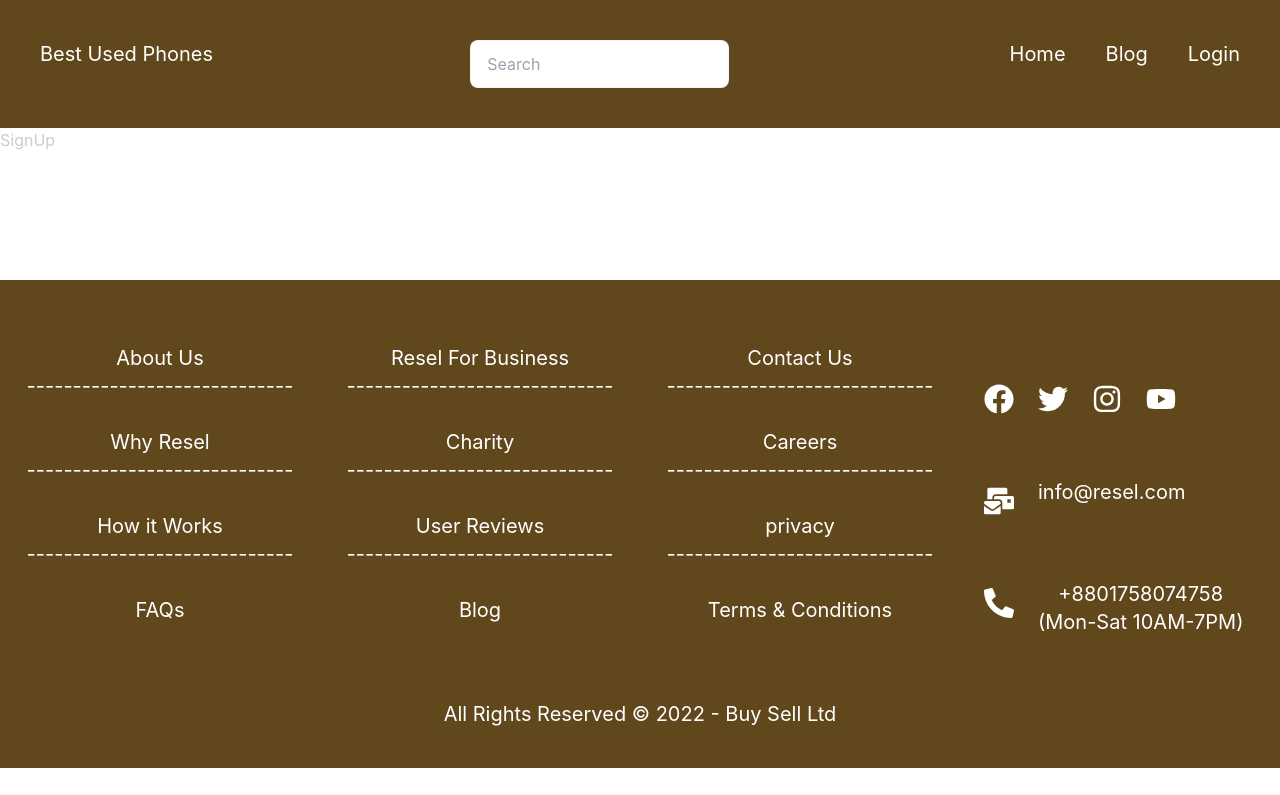
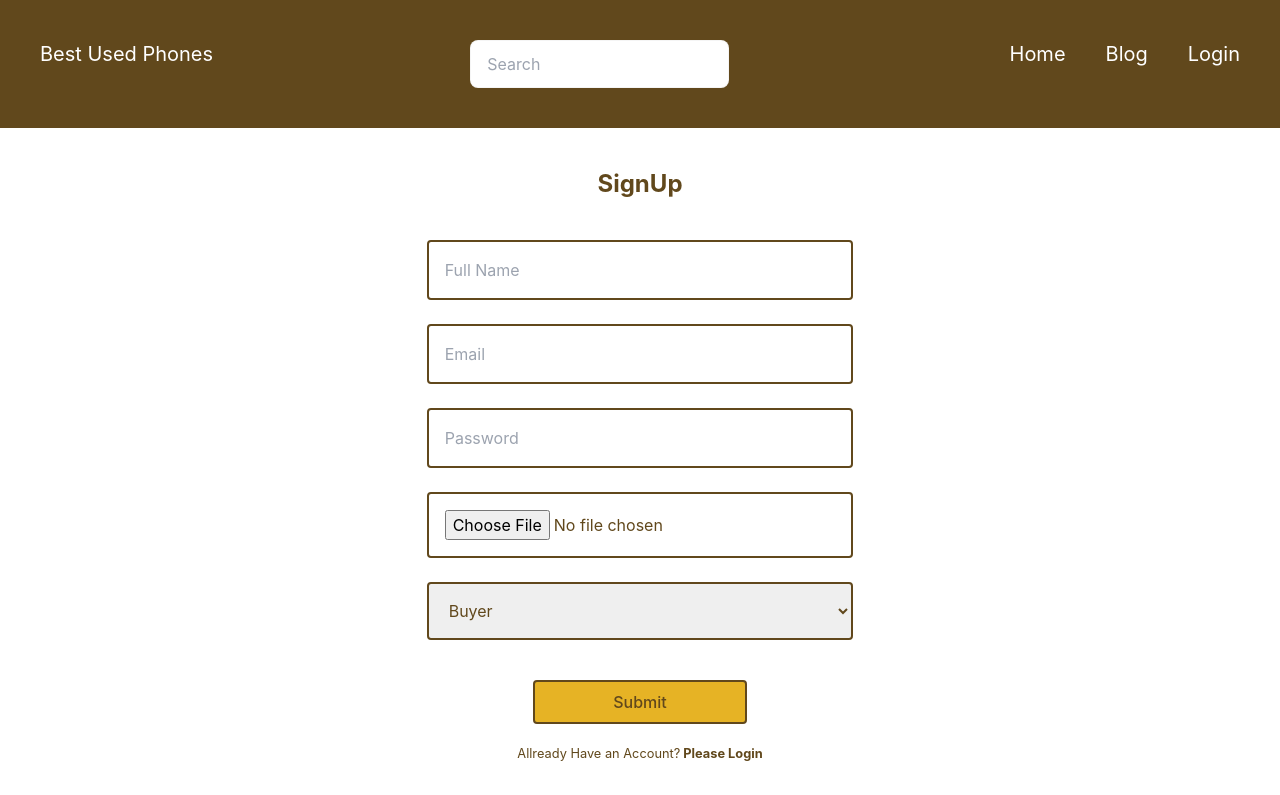
Before and after one commit to mdferdousalam/resel-used-products-client, a React (Create React App) app: page /signup in a window 1280 px wide. Shown: the top 795 px of the page. Built offline with nearby package versions, Linux system fonts and the light colour scheme; no server answers.

Commit message:
JWT fixed for signup and login

```diff
--- /dev/null
+++ b/src/hooks/useToken.js
@@ -0,0 +1,21 @@
+import { useEffect, useState } from "react";
+
+const useToken = email => {
+    const [token, setToken] = useState('');
+    useEffect(() => {
+        if (email) {
+            fetch(`https://b612-used-products-resale-server-side.vercel.app/jwt?email=${email}`)
+                .then(res => res.json())
+                .then(data => {
+
+                    if (data.accessToken) {
+                        localStorage.setItem('accessToken12', data.accessToken);
+                        setToken(data.accessToken);
+                    }
+                });
+        }
+    }, [email]);
+    return [token];
+}
+
+export default useToken;
--- a/src/pages/Login/Login.js
+++ b/src/pages/Login/Login.js
@@ -1,10 +1,12 @@
-import React, { useContext } from 'react';
+import React, { useContext, useState } from 'react';
 import UseTitle from '../../hooks/UseTitle';
 import { useForm } from "react-hook-form";
 import { Link, useLocation, useNavigate } from 'react-router-dom';
 import { FaGoogle } from "react-icons/fa";
 import { GoogleAuthProvider, sendPasswordResetEmail } from 'firebase/auth';
 import { AuthContext } from '../../context/Authprovider/AuthContext';
+
+import useToken from '../../hooks/useToken';
 
 const Login = () => {
     UseTitle('Login')
@@ -16,17 +18,26 @@
     const googleProvider = new GoogleAuthProvider();
 
     const { register, handleSubmit, formState: { errors } } = useForm();
-    const { providerLogin, userEmail, setuserEmail, setUser, signIn, auth } = useContext(AuthContext)
+    const { providerLogin, userEmail, setUserType, signIn, auth } = useContext(AuthContext)
 
+    const [loginUserEmail, setLoginUserEmail] = useState('');
+    const [token] = useToken(loginUserEmail);
+    // console.log(loginUserEmail);
+
+    if (token) {
+        navigate(from, { replace: true });
+    }
 
     const handleGoogleLogin = () => {
         providerLogin(googleProvider)
             .then(result => {
-                const user = result.user;
-                setUser(user)
+                // const user = result.user;
+                setLoginUserEmail(result.user.email)
+                // console.log(user);
+                // console.log(user);
+                // setUser(user)
+                setUserType('buyer')
                 navigate(from, { replace: true })
-
-
             })
             .catch((error) => {
                 console.error('error:', error);
@@ -34,12 +45,30 @@
     }
 
 
+
+
+    const onSubmit = data => {
+        // console.log(data)
+        setLoginUserEmail(data.email)
+        // console.log(loginUserEmail)
+
+        signIn(data.email, data.password)
+            .then(result => {
+                const user = result.user;
+                console.log(user.email);
+                // setLoginUserEmail(user.email)
+                navigate(from, { replace: true })
+
+
+            })
+            .catch(error => console.log(error))
+    }
+
     const handleForgetPassword = () => {
         if (!userEmail) {
             alert('Please enter your email')
             return
         }
-
         sendPasswordResetEmail(auth, userEmail)
             .then(() => {
                 alert('password reset email sent')
@@ -50,18 +79,6 @@
     }
 
 
-    const onSubmit = data => {
-        console.log(data)
-
-        signIn(data.email, data.password)
-            .then(result => {
-                const user = result.user;
-                console.log(user);
-                navigate(from, { replace: true })
-
-            })
-            .catch(error => console.log(error))
-    }
 
     return (
         <div>
@@ -70,6 +87,7 @@
                 <input
                     placeholder='Email'
                     type='email'
+
                     className='border-2 mb-6 p-4 rounded border-primary'
                     {...register("email", { required: true })}
                 />
@@ -84,11 +102,7 @@
                 />
                 {errors.password && <span>Password is required</span>}
 
-                <select className='border-2 p-4 rounded border-primary' {...register("accountType")}>
-                    <option value="buyer">Buyer</option>
-                    <option value="seller">Seller</option>
-                    <option value="admin">Admin</option>
-                </select>
+
 
                 <input
                     className='mt-10 font-medium border-2 border-primary  w-1/2 rounded mx-auto bg-neutral p-2 hover:bg-primary hover:text-white'
@@ -98,12 +112,12 @@
 
 
                 <Link onClick={handleForgetPassword}  >
-                    <p className='text-center '>
+                    <p className='text-center mt-4'>
                         <small className='text-primary font-bold  hover:bg-neutral hover:text-primary hover:p-1'>Forgot your password?</small>
                     </p>
                 </Link>
                 <p className='text-center'><small>Not registered yet?
-                    <Link className=' text-primary font-bold  hover:bg-neutral hover:text-primary hover:p-1' to='/register'>Create an account
+                    <Link className=' text-primary font-bold  hover:bg-neutral hover:text-primary hover:p-1' to='/signup'>Create an account
                     </Link></small>
                 </p>
 
--- a/src/pages/SignUp/SignUp.js
+++ b/src/pages/SignUp/SignUp.js
@@ -1,11 +1,219 @@
-import React from 'react';
+import React, { useContext, useState } from 'react';
+import { Link, useLocation, useNavigate } from 'react-router-dom';
+import { AuthContext } from '../../context/Authprovider/AuthContext';
 import UseTitle from '../../hooks/UseTitle';
+import { useForm } from "react-hook-form";
+import toast from 'react-hot-toast';
+import { GoogleAuthProvider } from 'firebase/auth';
+import { FaGoogle } from "react-icons/fa";
+import useToken from '../../hooks/useToken';
 
 const SignUp = () => {
     UseTitle('SignUp')
+
+    const { createUser, setUser, setUserType, providerLogin, updateUserProfile } = useContext(AuthContext)
+
+    const imageHostKey = process.env.REACT_APP_imgbb_key
+
+    const navigate = useNavigate()
+    const location = useLocation()
+    const from = location?.state?.form?.pathname || "/";
+
+    const [imageUrl, setImageUrl] = useState('')
+
+    const [createdUserEmail, setCreatedUserEmail] = useState('')
+    // const [profileEamil, setNewProfileEmail] = useState('')
+
+
+    // console.log(profileEamil);
+
+    const [token] = useToken(createdUserEmail)
+
+
+    console.log(createdUserEmail);
+    const { register, handleSubmit, formState: { errors } } = useForm();
+
+    const googleProvider = new GoogleAuthProvider();
+
+    if (token) {
+        navigate('/');
+    }
+
+
+    const onSubmit = data => {
+        const name = data.name
+        const email = data.email;
+        const password = data.password;
+        const image = data.image[0]
+        const accountType = data.accountType
+
+        // image host server
+        const formData = new FormData()
+        formData.append('image', image)
+        const url = `https://api.imgbb.com/1/upload?key=${imageHostKey}`
+        fetch(url, {
+            method: 'POST',
+            body: formData
+        })
+            .then(res => res.json())
+            .then(imageData => {
+                const photoURL = imageData.data.url
+                // console.log(photoURL)
+                setImageUrl(photoURL)
+                // console.log(imageUrl)
+                toast.success("image uploaded successfully")
+                // create user after image hosted successfully
+
+                const userInfo = {
+                    displayName: name,
+                    email: email,
+                    password: password,
+                    photoURL: photoURL,
+                    accountType: accountType
+                }
+                //creating user
+                createUser(email, password)
+                    .then(result => {
+                        setCreatedUserEmail(email)
+                        // setNewProfileEmail(email)
+                        // setCreatedUserEmail(result.user.email)
+                        const user = result.user
+                        // user seting
+                        // user account type setup
+                        // setUserType(accountType)
+                        // toast.success("user created successfully")
+                        console.log(email);
+                        // user profile updating
+                        // const newUser = { ...userInfo }
+                        // setUser(newUser, user)
+                        handleUpdateUserProfile(name, photoURL, email)
+                        // navigate(from, { replace: true })
+                    }).catch(err => console.log(err))
+
+
+                //updating user info
+                const handleUpdateUserProfile = (name, photoURL, email) => {
+                    const profileInformation = {
+                        displayName: name,
+                        photoURL: photoURL
+                    }
+                    updateUserProfile(profileInformation)
+                        .then(() => {
+                            // console.log(photoURL)
+                            // setCreatedUserEmail(email)
+                            console.log(email)
+                            toast.success("user profile updated successfully")
+
+                        })
+                        .catch(err => console.log(err))
+                }
+
+                // save user info in database
+                fetch('https://b612-used-products-resale-server-side.vercel.app/users', {
+                    method: "POST",
+                    headers: {
+                        'content-type': 'application/json'
+                    },
+                    body: JSON.stringify(userInfo)
+                })
+                    .then(res => res.json())
+                    .then(data => {
+                        console.log(data)
+                        if (data.result.acknowledged) {
+                            toast.success('User saved to database successfully')
+                            navigate(from, { replace: true })
+                        }
+                    })
+            }).catch(err => console.log(err))
+    }
+
+    const handleGoogleLogin = () => {
+        providerLogin(googleProvider)
+            .then(result => {
+                const user = result.user;
+                setUser(user)
+                setUserType('buyer')
+                // setCreatedUserEmail(user.email)
+                navigate(from, { replace: true })
+            })
+            .catch((error) => {
+                console.error('error:', error);
+            })
+    }
+
+
     return (
         <div>
-            SignUp
+            <h2 className='text-center text-2xl font-bold  text-primary my-10'>SignUp</h2>
+            <form onSubmit={handleSubmit(onSubmit)} className='flex flex-col text-center text-primary mx-auto  w-1/3'>
+
+                <input
+                    placeholder='Full Name'
+                    title='Enter your profile Name'
+                    type='text'
+                    className='border-2 mb-6 p-4 rounded border-primary'
+                    {...register("name", { required: true })}
+                />
+
+                {errors.name && <span>email is required</span>}
+
+                <input
+                    placeholder='Email'
+                    title='Choose your profile email'
+                    type='email'
+                    className='border-2 mb-6 p-4 rounded border-primary'
+                    {...register("email", { required: true })}
+                />
+                {errors.email && <span>email is required</span>}
+
+                <input
+                    placeholder='Password'
+                    type='password'
+                    title='Choose your profile password'
+                    className='border-2 mb-6 p-4 rounded border-primary'
+                    {...register("password", { required: true })}
+                />
+                {errors.password && <span>Password is required</span>}
+                <input
+                    type='file'
+                    title='Choose your profile Picture'
+                    className='border-2 mb-6 p-4 rounded border-primary'
+                    {...register("image", { required: true })}
+                />
+                {errors.image && <span>image is required</span>}
+
+                <select
+                    defaultChecked='buyer'
+                    title='Choose your profile Type'
+                    className='border-2 p-4 rounded border-primary'
+                    {...register("accountType")}
+                >
+                    <option value="buyer">Buyer</option>
+                    <option value="seller">Seller</option>
+
+                </select>
+
+                <input
+                    className='mt-10 font-medium border-2 border-primary  w-1/2 rounded mx-auto bg-neutral p-2 hover:bg-primary hover:text-white'
+                    type="submit"
+
+                />
+
+                <p className='text-center mt-4'>
+                    <small>Allready Have an Account?
+                        <Link
+                            className=' text-primary font-bold  hover:bg-neutral hover:text-primary hover:p-1' to='/login'> Please Login
+                        </Link>
+                    </small>
+                </p>
+            </form>
+
+            <h5 className='mx-auto text-center text-primary mt-6 font-medium'>---------------------------------or----------------------------------------</h5>
+
+            <button onClick={handleGoogleLogin}
+                className='border mt-10 hover:bg-neutral hover:text-primary bg-primary text-white border-primary flex px-7 py-2 text-xl rounded-lg font-medium mx-auto items-center'>
+                <FaGoogle className='mr-5' />Login with Google
+            </button>
         </div>
     );
 };
```
Also changed, not shown: src/context/Authprovider/AuthContext.js (+8 -1 lines), src/pages/Shared/Header/Header.js (+6 -23 lines), 1 other file (tests, documents, lock files or other folders).
